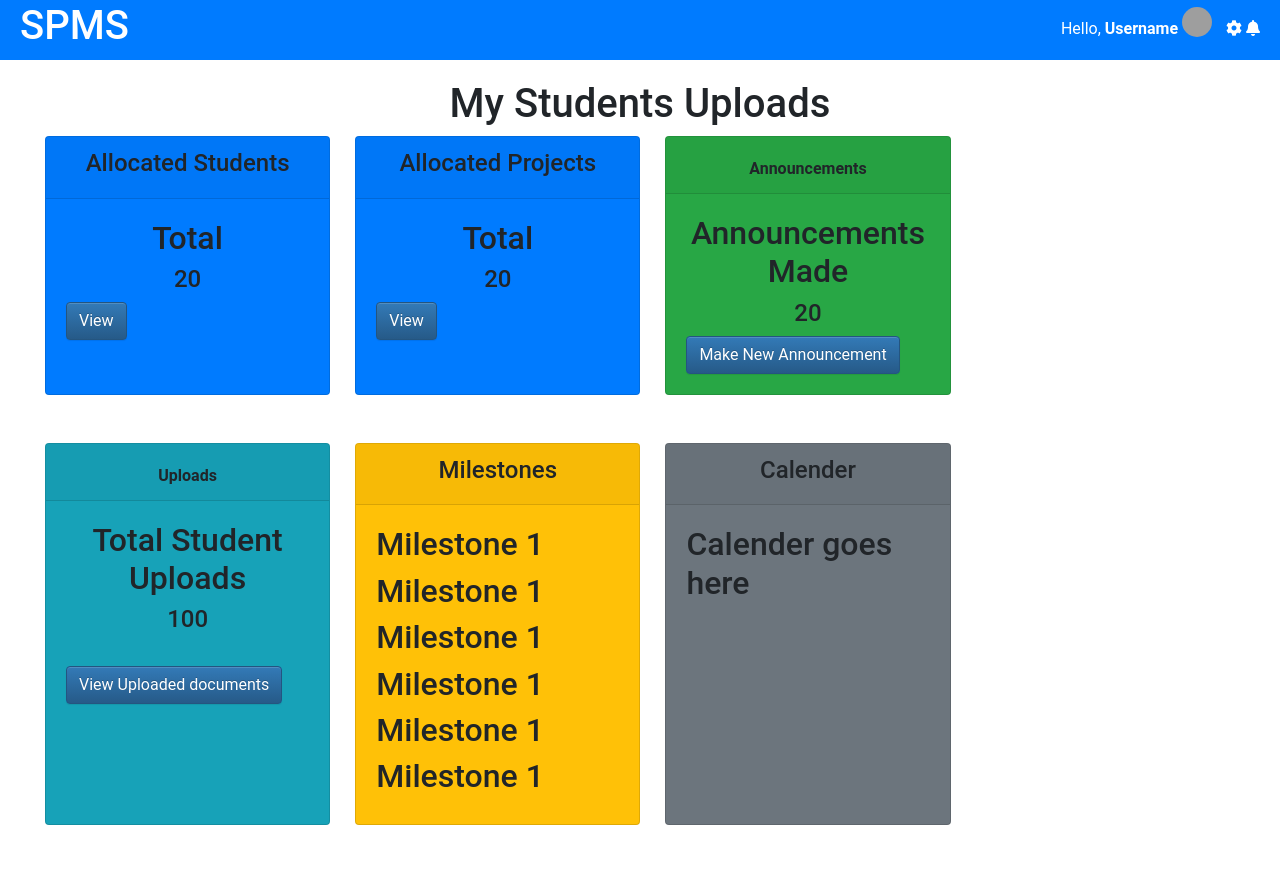
After one commit to Danielkioko18/SPMS, a Django app: page /supervisors/student/upload/regno/ in a window 1280 px wide. The commit adds this page. Run offline with Django 4.2, Linux system fonts and the light colour scheme; some libraries are stand-ins or nearby versions; grey boxes are pictures that could not be loaded.

Commit message:
Student upload view

```diff
--- a/ProjectMS/static/css/milestones_lec.css
+++ b/ProjectMS/static/css/milestones_lec.css
@@ -15,7 +15,7 @@
         width: 100%;
         position: static;
         padding-top: 60px;
-
+        display: block;
       }
       /* Style for content area */
       .content {
--- /dev/null
+++ b/ProjectMS/static/css/student_upload.css
@@ -0,0 +1,24 @@
+ /* Style for content area */
+ .content {
+    margin-left: 0; /* same width as sidebar */
+    padding: 20px;
+    margin-top: 60px;
+  }
+  .card{
+      width: 23%;
+      margin-left: 25px;
+  }
+
+  /* Media query for responsive sidebar */
+  @media (max-width: 768px) {
+    .card{
+        width: 100%;
+        margin-left: 25px;
+    }
+      /* Style for content area */
+      .content {
+      margin-left: 0; /* same width as sidebar */
+      padding: 20px;
+      margin-top: 60px;
+      }
+    }
--- /dev/null
+++ b/ProjectMS/templates/supervisors/student_upload.html
@@ -0,0 +1,78 @@
+{% extends "base.html" %}
+{% load static %}
+
+{% block content %}
+
+<div class="content">
+    <div class="container-fluid">
+        <div class="row">
+            <h1 class="text-center" style="width: 100%; border-bottom:lightblue;">My Students Uploads</h1><br>
+                <div class="card mb-5 bg-primary">
+                    <div class="card-header text-center">
+                        <b><h4>Allocated Students</h4></b>
+                    </div>
+                    <div class="card-body">
+                        <h2 class="text-center">Total</h2>
+                        <h4 class="text-center">20</h4>
+                        <a href="http://" class="btn btn-primary">View</a>
+                    </div>
+                </div>
+                <div class="card mb-5 bg-primary">
+                    <div class="card-header text-center">
+                        <b><h4>Allocated Projects</h4></b>
+                    </div>
+                    <div class="card-body">
+                        <h2 class="text-center">Total</h2>
+                        <h4 class="text-center">20</h4>
+                        <a href="http://" class="btn btn-primary text-center">View</a>
+                    </div>
+                </div>
+                <div class="card mb-5 bg-success">
+                    <div class="card-header text-center">
+                        <h4></h4><strong>Announcements</strong></h4>
+                    </div>
+                    <div class="card-body">
+                        <h2 class="text-center">Announcements Made</h2>
+                        <h4 class="text-center">20</h4>
+                        <a href="http://" class="btn btn-primary">Make New Announcement</a>
+                    </div>
+                </div>
+                <div class="card mb-5 bg-info">
+                    <div class="card-header text-center">
+                            <h4></h4><strong>Uploads</strong></h4>
+                    </div>
+                    <div class="card-body">
+                            <h2 class="text-center">Total Student Uploads</h2>
+                            <h4 class="text-center">100</h4><br>
+                            <a href="http://" class="btn btn-primary">View Uploaded documents</a>
+                    </div>
+                </div>
+                <div class="card mb-5 bg-warning">
+                    <div class="card-header text-center">
+                            <strong><h4>Milestones</h4></strong>
+                    </div>
+                    <div class="card-body">
+                            <h2>Milestone 1</h2>
+                            <h2>Milestone 1</h2>
+                            <h2>Milestone 1</h2>
+                            <h2>Milestone 1</h2>
+                            <h2>Milestone 1</h2>
+                            <h2>Milestone 1</h2>
+                    </div>
+                </div>
+                <div class="card mb-5 bg-secondary">
+                    <div class="card-header text-center">
+                            <strong><h4>Calender</h4></strong>
+                    </div>
+                    <div class="card-body">
+                            <h2>Calender goes here</h2>
+                    </div>
+                </div>
+        </div>
+
+    </div>
+</div>
+
+<link rel="stylesheet" href="{% static 'css/student_upload.css' %}">
+
+{% endblock content %}
--- a/ProjectMS/urls.py
+++ b/ProjectMS/urls.py
@@ -19,5 +19,6 @@ urlpatterns = [
     path('supervisor/upload_resource/', views.lec_resource, name='resource_upload'),
     path('supervisor/students/results/', views.results, name='student_results'),
     path('supervisor/milestones/', views.milestones, name='milestones'),
+    path('supervisors/student/upload/regno/', views.student_upload, name='student_upload'),
 
 ]
--- a/ProjectMS/views.py
+++ b/ProjectMS/views.py
@@ -49,3 +49,6 @@ def results(request):
 
 def milestones(request):
     return render(request, 'supervisors/milestones.html')
+
+def student_upload(request):
+    return render(request, 'supervisors/student_upload.html')
```
Also changed, not shown: ProjectMS/templates/supervisors/milestones.html (+6 -6 lines). Lines whose indentation alone changed are shown as unchanged.
